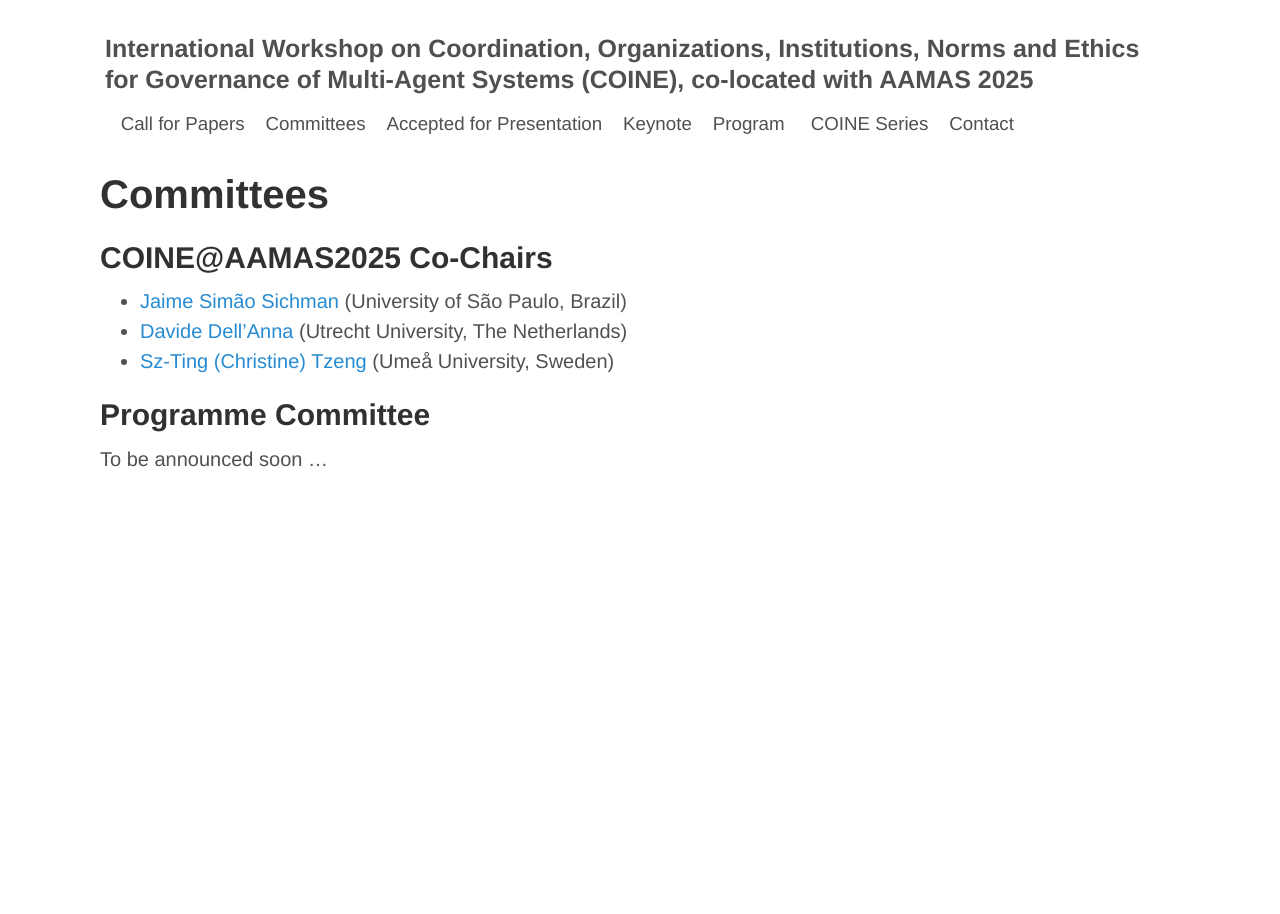
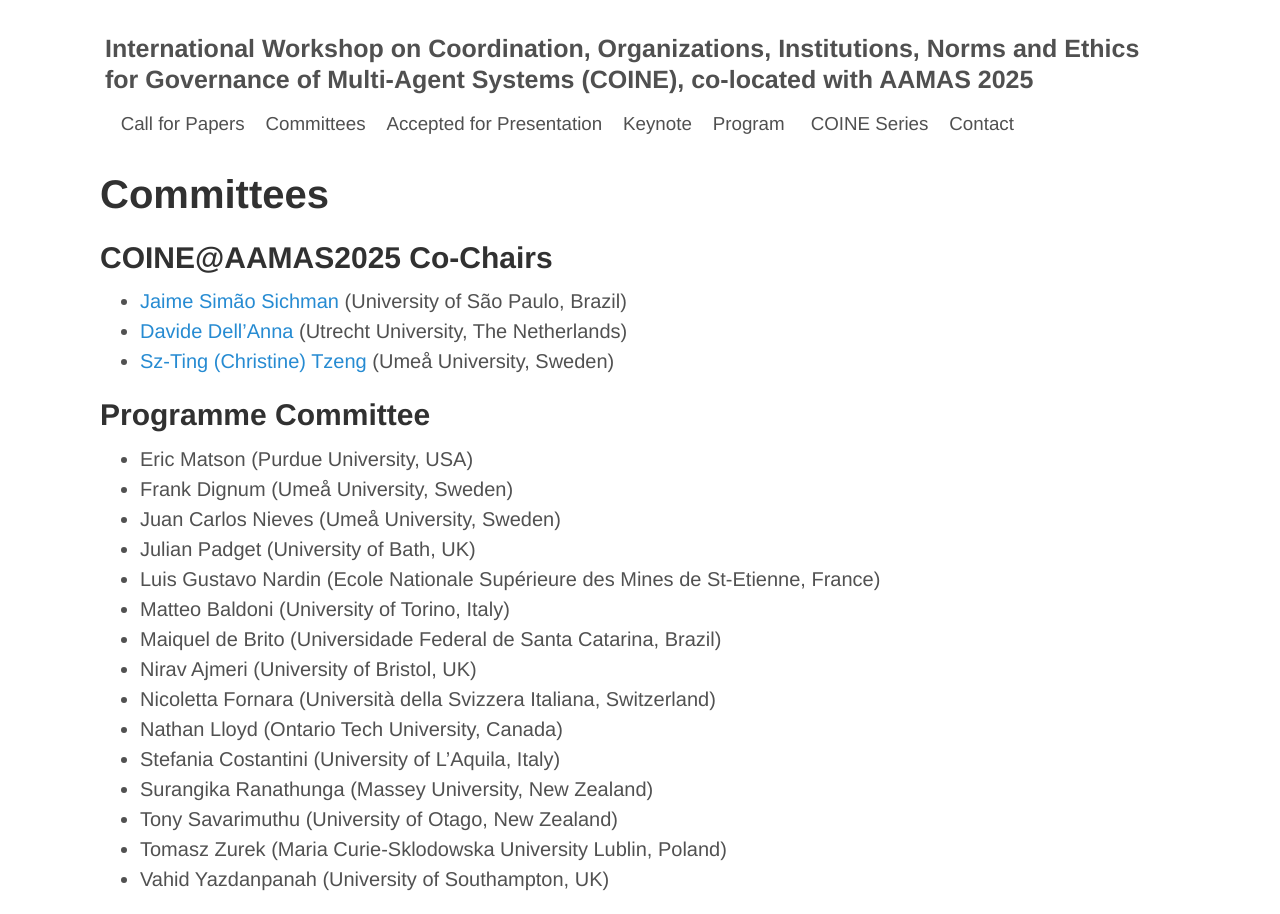
Before and after one commit to coin-workshop/coine-2025-detroit, a Jekyll site: the page built from committees.md, in a window 1280 px wide. Built offline with Jekyll 4.4.1, drawn with Linux system fonts in a browser that asks for light colours; our own code applies the rules of GitHub Pages for plain Markdown files.

```diff
--- a/committees.md
+++ b/committees.md
@@ -13,4 +12,18 @@ title: COINE
 
 ## Programme Committee
 
-To be announced soon ...
+- Eric Matson (Purdue University, USA)
+- Frank Dignum (Umeå University, Sweden)
+- Juan Carlos Nieves (Umeå University, Sweden)
+- Julian Padget (University of Bath, UK)
+- Luis Gustavo Nardin (Ecole Nationale Supérieure des Mines de St-Etienne, France)
+- Matteo Baldoni (University of Torino, Italy)
+- Maiquel de Brito (Universidade Federal de Santa Catarina, Brazil)
+- Nirav Ajmeri (University of Bristol, UK)
+- Nicoletta Fornara (Università della Svizzera Italiana, Switzerland)
+- Nathan Lloyd (Ontario Tech University, Canada)
+- Stefania Costantini (University of L'Aquila, Italy)
+- Surangika Ranathunga (Massey University, New Zealand)
+- Tony Savarimuthu (University of Otago, New Zealand)
+- Tomasz Zurek (Maria Curie-Sklodowska University Lublin, Poland)
+- Vahid Yazdanpanah (University of Southampton, UK)
```
Also changed, not shown: other parts of committees.md (+1 -2 lines), call_for_papers.md (+2 -3 lines), contact.md (+1 -2 lines), index.md (+9 -8 lines), keynote.md (+0 -1 lines), paper_submission.md (+0 -1 lines).
